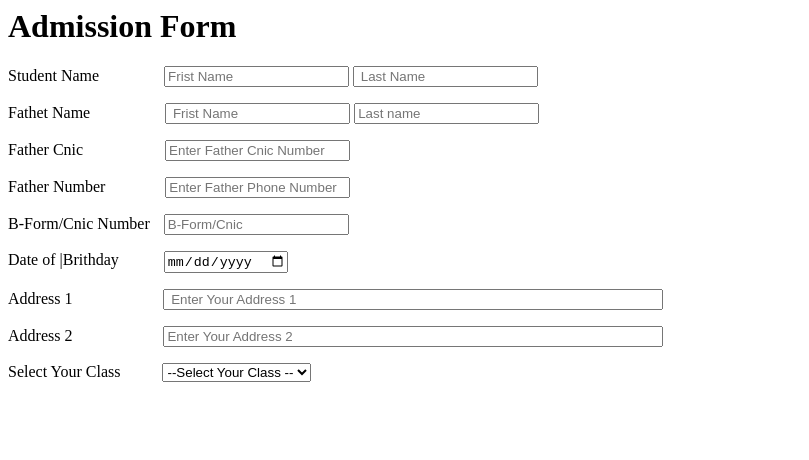
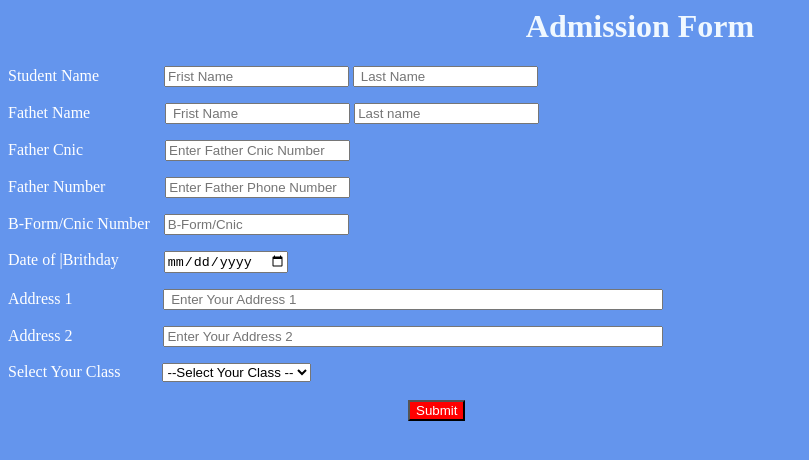
Before and after one commit to SharyarHashmi/html, a plain HTML site: page index.html in a window 1280 px wide. Shown: the whole page, without its empty margins (0-809 px from the left). Drawn offline with Linux system fonts and the light colour scheme.

Commit message:
add color

```diff
--- a/index.html
+++ b/index.html
@@ -33,8 +33,8 @@
                 <option value="Class 8">Class 8</option>
                 <option value="Class 9">class 9</option>
                 <option value="Class 10">Class 10</option>
-
-            </select>
+            </select><br><br>
+            <button>Submit</button>
             </p>
         </div>
     </body>
--- a/style.css
+++ b/style.css
@@ -27,3 +27,21 @@
 #Selecttheclass{
     margin-left: 38px;
 }
+body{
+    background-color: cornflowerblue;
+
+}
+p{
+    color: white;
+}
+h1{
+    color: aliceblue;
+    text-align: center;
+}
+button{
+    text-align: center;
+    margin-left: 400;
+    background-color: red;
+    color: white
+    ;
+}
```
